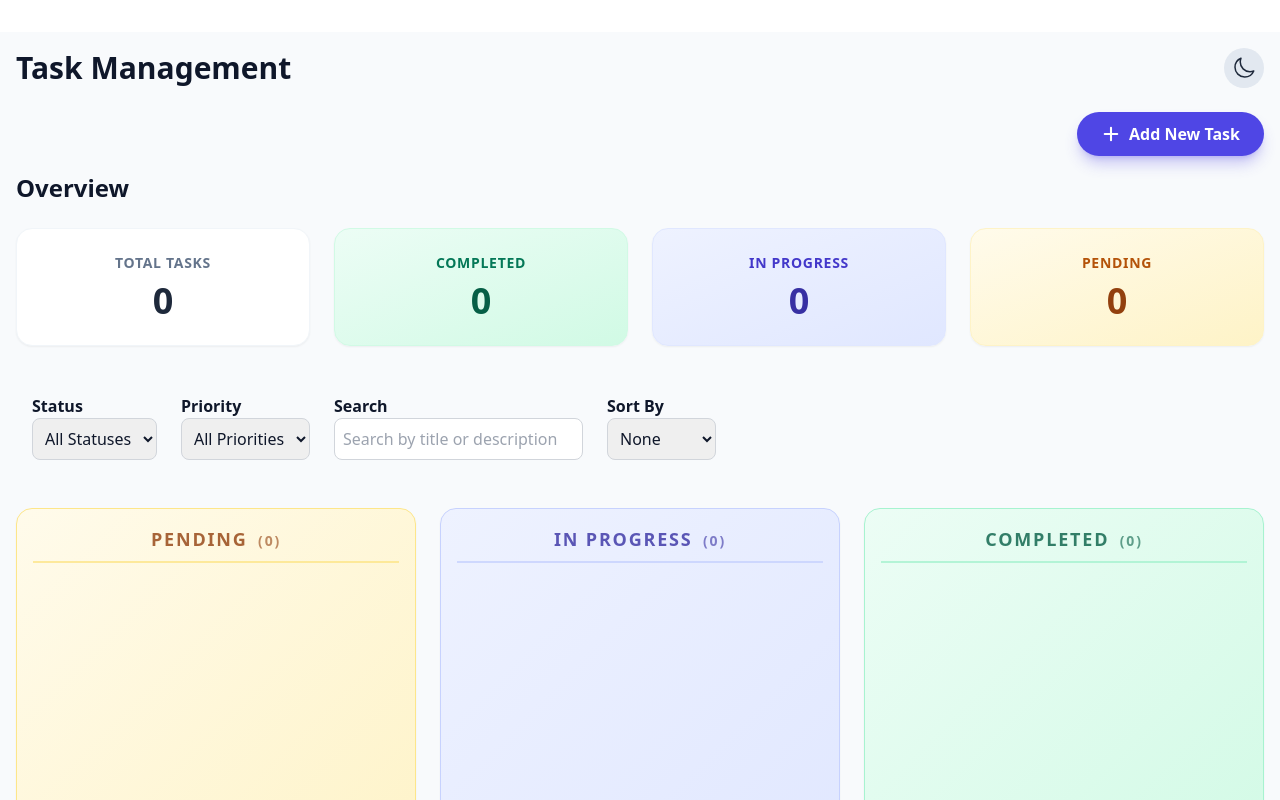
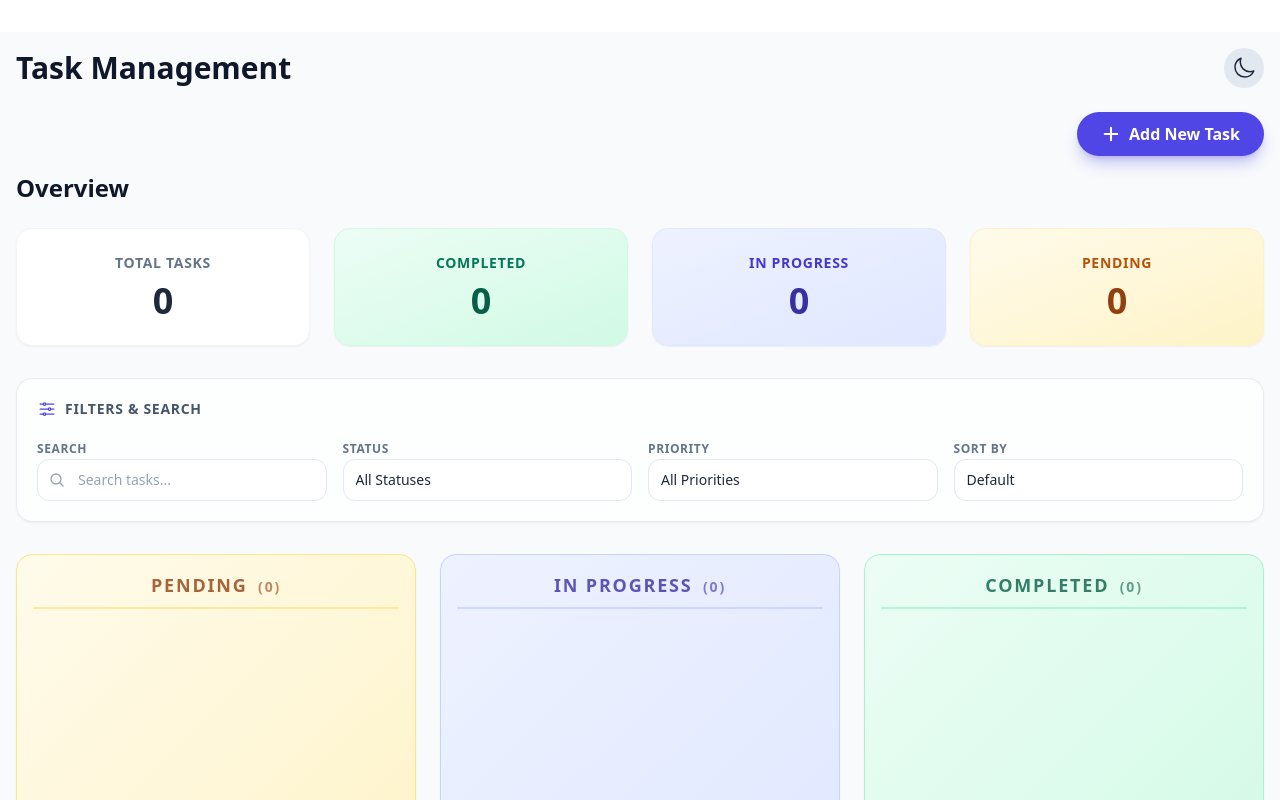
Before and after one commit to baldemoussa/Lists-Keys-and-Conditionals, a React (Vite) app: page / in a window 1280 px wide. Shown: the top 800 px of the page. Built offline with nearby package versions, Linux system fonts and the light colour scheme.

Commit message:
feat: implement task management components, including drag-and-drop support, task filtering, and application state initialization.

```diff
--- a/package.json
+++ b/package.json
@@ -15,6 +15,7 @@
     "@dnd-kit/sortable": "^10.0.0",
     "@dnd-kit/utilities": "^3.2.2",
     "@heroicons/react": "^2.2.0",
+    "motion": "^13.2.0",
     "react": "^19.2.8",
     "react-dom": "^19.2.8",
     "uuid": "^14.0.2"
--- a/src/App.tsx
+++ b/src/App.tsx
@@ -106,7 +106,7 @@ function App() {
         )}
 
         <Dashboard tasks={tasks} isDarkMode={isDarkMode} />
-        <TaskFilter onFilterChange={setFilters} />
+        <TaskFilter onFilterChange={setFilters} isDarkMode={isDarkMode} />
 
         <TaskList tasks={displayTasks}
           onStatusChange={handleStatusChange}
--- a/src/components/TaskFilter/TaskFilter.tsx
+++ b/src/components/TaskFilter/TaskFilter.tsx
@@ -1,7 +1,7 @@
 import { useState } from 'react';
 import type { TaskFilterProps, TaskStatus, TaskPriority, SortCriteria } from '../../types';
 
-function TaskFilter({ onFilterChange }: TaskFilterProps) {
+function TaskFilter({ onFilterChange, isDarkMode }: TaskFilterProps) {
   const [status, setStatus] = useState<TaskStatus | 'all'>('all');
   const [priority, setPriority] = useState<TaskPriority | 'all'>('all');
   const [searchWord, setSearchWord] = useState<string>('');
@@ -70,63 +70,91 @@ function TaskFilter({ onFilterChange }: TaskFilterProps) {
     });
   };
 
+  const labelClass = `text-xs font-semibold uppercase tracking-wider mb-1.5 ${isDarkMode ? 'text-slate-400' : 'text-slate-500'}`;
+  const selectClass = `w-full px-3 py-2.5 rounded-xl border text-sm font-medium appearance-none cursor-pointer
+    transition-all duration-200 outline-none
+    ${isDarkMode
+      ? 'bg-slate-800/80 border-slate-700 text-slate-100 focus:border-indigo-500 focus:ring-2 focus:ring-indigo-500/20'
+      : 'bg-white border-slate-200 text-slate-800 focus:border-indigo-500 focus:ring-2 focus:ring-indigo-500/20 hover:border-slate-300'}`;
+  const inputClass = `w-full pl-10 pr-4 py-2.5 rounded-xl border text-sm font-medium
+    transition-all duration-200 outline-none
+    ${isDarkMode
+      ? 'bg-slate-800/80 border-slate-700 text-slate-100 placeholder:text-slate-500 focus:border-indigo-500 focus:ring-2 focus:ring-indigo-500/20'
+      : 'bg-white border-slate-200 text-slate-800 placeholder:text-slate-400 focus:border-indigo-500 focus:ring-2 focus:ring-indigo-500/20 hover:border-slate-300'}`;
+
+  const hasActiveFilters = status !== 'all' || priority !== 'all' || searchWord !== '' || sort !== 'none';
+
   return (
-    <>
-      <div className="flex gap-6 p-4 mb-4">
+    <div className={`rounded-2xl border p-5 mb-6 transition-colors duration-300 ${
+      isDarkMode
+        ? 'bg-slate-800/50 border-slate-700/50 backdrop-blur-sm'
+        : 'bg-white/70 border-slate-200/80 backdrop-blur-sm shadow-sm'
+    }`}>
+      {/* Header */}
+      <div className="flex items-center gap-2 mb-4">
+        <svg xmlns="http://www.w3.org/2000/svg" fill="none" viewBox="0 0 24 24" strokeWidth={1.5} stroke="currentColor"
+          className={`w-5 h-5 ${isDarkMode ? 'text-indigo-400' : 'text-indigo-600'}`}>
+          <path strokeLinecap="round" strokeLinejoin="round" d="M10.5 6h9.75M10.5 6a1.5 1.5 0 1 1-3 0m3 0a1.5 1.5 0 1 0-3 0M3.75 6H7.5m3 12h9.75m-9.75 0a1.5 1.5 0 0 1-3 0m3 0a1.5 1.5 0 0 0-3 0m-3.75 0H7.5m9-6h3.75m-3.75 0a1.5 1.5 0 0 1-3 0m3 0a1.5 1.5 0 0 0-3 0m-9.75 0h9.75" />
+        </svg>
+        <h3 className={`text-sm font-bold uppercase tracking-wider ${isDarkMode ? 'text-slate-300' : 'text-slate-600'}`}>
+          Filters & Search
+        </h3>
+        {hasActiveFilters && (
+          <span className={`ml-auto text-xs font-medium px-2 py-0.5 rounded-full ${
+            isDarkMode ? 'bg-indigo-500/20 text-indigo-300' : 'bg-indigo-50 text-indigo-600'
+          }`}>
+            Active
+          </span>
+        )}
+      </div>
+
+      {/* Filter Grid */}
+      <div className="grid grid-cols-1 sm:grid-cols-2 lg:grid-cols-4 gap-4">
+        {/* Search */}
+        <div className="sm:col-span-2 lg:col-span-1">
+          <label htmlFor="task-Search" className={labelClass}>Search</label>
+          <div className="relative">
+            <svg xmlns="http://www.w3.org/2000/svg" fill="none" viewBox="0 0 24 24" strokeWidth={2} stroke="currentColor"
+              className={`w-4 h-4 absolute left-3 top-1/2 -translate-y-1/2 ${isDarkMode ? 'text-slate-500' : 'text-slate-400'}`}>
+              <path strokeLinecap="round" strokeLinejoin="round" d="m21 21-5.197-5.197m0 0A7.5 7.5 0 1 0 5.196 5.196a7.5 7.5 0 0 0 10.607 10.607Z" />
+            </svg>
+            <input
+              id="task-Search"
+              value={searchWord}
+              placeholder="Search tasks..."
+              onChange={handleSearchChange}
+              className={inputClass}
+            />
+          </div>
+        </div>
+
+        {/* Status */}
         <div>
-        <div className="flex flex-col">
-          <label htmlFor="task-Status" className="font-bold">Status</label>
-          <select
-            id="task-Status"
-            value={status}
-            onChange={handleStatusChange}
-            className="border border-gray-300 rounded-lg p-2 w-full"
-          >
+          <label htmlFor="task-Status" className={labelClass}>Status</label>
+          <select id="task-Status" value={status} onChange={handleStatusChange} className={selectClass}>
             <option value="all">All Statuses</option>
             <option value="pending">Pending</option>
             <option value="in-progress">In Progress</option>
             <option value="completed">Completed</option>
           </select>
         </div>
-      </div>
 
-      <div>
-        <div className="flex flex-col">
-          <label htmlFor="task-Priority" className="font-bold">Priority</label>
-          <select
-            id="task-Priority"
-            value={priority}
-            onChange={handlePriorityChange}
-            className="border border-gray-300 rounded-lg p-2 w-full"
-          >
+        {/* Priority */}
+        <div>
+          <label htmlFor="task-Priority" className={labelClass}>Priority</label>
+          <select id="task-Priority" value={priority} onChange={handlePriorityChange} className={selectClass}>
             <option value="all">All Priorities</option>
             <option value="high">High</option>
             <option value="medium">Medium</option>
             <option value="low">Low</option>
           </select>
         </div>
-      </div>
-      <div>
-        <div className="flex flex-col justify-between">
-          <label htmlFor="task-Search" className="font-bold">Search</label>
-          <input
-            id="task-Search"
-            placeholder='Search by title or description'
-            onChange={handleSearchChange}
-            className="border border-gray-300 rounded-lg p-2 w-full"
-          />
-        </div>
-      </div>
-      <div>
-        <div className="flex flex-col justify-between">
-          <label htmlFor="task-Sort" className="font-bold">Sort By</label>
-          <select
-            id="task-Sort"
-            value={sort}
-            onChange={handleSortChange}
-            className="border border-gray-300 rounded-lg p-2 w-full"
-          >
-            <option value="none">None</option>
+
+        {/* Sort */}
+        <div>
+          <label htmlFor="task-Sort" className={labelClass}>Sort By</label>
+          <select id="task-Sort" value={sort} onChange={handleSortChange} className={selectClass}>
+            <option value="none">Default</option>
             <option value="Title">Title</option>
             <option value="Due-Date">Due Date</option>
             <option value="Status">Status</option>
@@ -134,37 +162,58 @@ function TaskFilter({ onFilterChange }: TaskFilterProps) {
           </select>
         </div>
       </div>
-    </div>
-      {/* Active Filter Indicators */}
-      {(status !== 'all' || priority !== 'all' || searchWord !== '' || sort !== 'none') && (
-        <div className="flex gap-2 mt-4 flex-wrap w-full px-4 mb-4">
+
+      {/* Active Filter Chips */}
+      {hasActiveFilters && (
+        <div className="flex gap-2 mt-4 flex-wrap items-center">
+          <span className={`text-xs font-medium ${isDarkMode ? 'text-slate-500' : 'text-slate-400'}`}>Active:</span>
           {status !== 'all' && (
-            <span className="bg-blue-100 text-blue-800 text-xs font-semibold px-2.5 py-0.5 rounded flex items-center">
+            <button onClick={() => clearFilter('status')}
+              className={`inline-flex items-center gap-1 text-xs font-semibold px-2.5 py-1 rounded-full transition-all duration-200 hover:scale-105 ${
+                isDarkMode ? 'bg-blue-500/20 text-blue-300 hover:bg-blue-500/30' : 'bg-blue-50 text-blue-700 hover:bg-blue-100'
+              }`}>
               Status: {status}
-              <button onClick={() => clearFilter('status')} className="ml-1.5 text-blue-800 hover:text-blue-900 focus:outline-none">&times;</button>
-            </span>
+              <svg xmlns="http://www.w3.org/2000/svg" fill="none" viewBox="0 0 24 24" strokeWidth={2.5} stroke="currentColor" className="w-3 h-3">
+                <path strokeLinecap="round" strokeLinejoin="round" d="M6 18 18 6M6 6l12 12" />
+              </svg>
+            </button>
           )}
           {priority !== 'all' && (
-            <span className="bg-purple-100 text-purple-800 text-xs font-semibold px-2.5 py-0.5 rounded flex items-center">
+            <button onClick={() => clearFilter('priority')}
+              className={`inline-flex items-center gap-1 text-xs font-semibold px-2.5 py-1 rounded-full transition-all duration-200 hover:scale-105 ${
+                isDarkMode ? 'bg-purple-500/20 text-purple-300 hover:bg-purple-500/30' : 'bg-purple-50 text-purple-700 hover:bg-purple-100'
+              }`}>
               Priority: {priority}
-              <button onClick={() => clearFilter('priority')} className="ml-1.5 text-purple-800 hover:text-purple-900 focus:outline-none">&times;</button>
-            </span>
+              <svg xmlns="http://www.w3.org/2000/svg" fill="none" viewBox="0 0 24 24" strokeWidth={2.5} stroke="currentColor" className="w-3 h-3">
+                <path strokeLinecap="round" strokeLinejoin="round" d="M6 18 18 6M6 6l12 12" />
+              </svg>
+            </button>
           )}
           {searchWord !== '' && (
-            <span className="bg-green-100 text-green-800 text-xs font-semibold px-2.5 py-0.5 rounded flex items-center">
-              Search: "{searchWord}"
-              <button onClick={() => clearFilter('search')} className="ml-1.5 text-green-800 hover:text-green-900 focus:outline-none">&times;</button>
-            </span>
+            <button onClick={() => clearFilter('search')}
+              className={`inline-flex items-center gap-1 text-xs font-semibold px-2.5 py-1 rounded-full transition-all duration-200 hover:scale-105 ${
+                isDarkMode ? 'bg-emerald-500/20 text-emerald-300 hover:bg-emerald-500/30' : 'bg-emerald-50 text-emerald-700 hover:bg-emerald-100'
+              }`}>
+              "{searchWord}"
+              <svg xmlns="http://www.w3.org/2000/svg" fill="none" viewBox="0 0 24 24" strokeWidth={2.5} stroke="currentColor" className="w-3 h-3">
+                <path strokeLinecap="round" strokeLinejoin="round" d="M6 18 18 6M6 6l12 12" />
+              </svg>
+            </button>
           )}
           {sort !== 'none' && (
-            <span className="bg-orange-100 text-orange-800 text-xs font-semibold px-2.5 py-0.5 rounded flex items-center">
+            <button onClick={() => clearFilter('sort')}
+              className={`inline-flex items-center gap-1 text-xs font-semibold px-2.5 py-1 rounded-full transition-all duration-200 hover:scale-105 ${
+                isDarkMode ? 'bg-amber-500/20 text-amber-300 hover:bg-amber-500/30' : 'bg-amber-50 text-amber-700 hover:bg-amber-100'
+              }`}>
               Sort: {sort}
-              <button onClick={() => clearFilter('sort')} className="ml-1.5 text-orange-800 hover:text-orange-900 focus:outline-none">&times;</button>
-            </span>
+              <svg xmlns="http://www.w3.org/2000/svg" fill="none" viewBox="0 0 24 24" strokeWidth={2.5} stroke="currentColor" className="w-3 h-3">
+                <path strokeLinecap="round" strokeLinejoin="round" d="M6 18 18 6M6 6l12 12" />
+              </svg>
+            </button>
           )}
         </div>
       )}
-    </>
+    </div>
   );
 }
 
--- a/src/components/TaskList/TaskItem.tsx
+++ b/src/components/TaskList/TaskItem.tsx
@@ -24,7 +24,9 @@ function TaskItem({ task, onStatusChange, onDelete, onEdit }: TaskItemProps) {
             style={style}
             {...attributes}
             {...listeners}
-            className="flex flex-col justify-between gap-3 p-4 rounded-xl border border-slate-200 dark:border-slate-700 shadow-sm bg-white dark:bg-slate-800 hover:shadow-md hover:border-slate-300 dark:hover:border-slate-600 transition-all cursor-grab active:cursor-grabbing"
+            className="flex flex-col justify-between gap-3 p-4 rounded-xl border border-slate-200 dark:border-slate-700
+                        shadow-sm bg-white dark:bg-slate-600 hover:shadow-md hover:border-slate-300
+                        dark:hover:border-slate-600 transition-all cursor-grab active:cursor-grabbing"
         >
             <div className="flex justify-between items-start gap-2">
                 <h3 className="text-lg font-bold text-slate-800 dark:text-slate-100 break-words leading-tight">{task.title}</h3>
--- a/src/types/index.ts
+++ b/src/types/index.ts
@@ -26,11 +26,13 @@ export interface TaskItemProps {
 }
 
 export interface TaskFilterProps {
+  isDarkMode: boolean;
   onFilterChange: (filters: {
     status?: TaskStatus;
     priority?: TaskPriority;
     text?: string;
     sort?: SortCriteria;
+    mode?: 'light' | 'dark';
   }) => void;
 }
 
```
Also changed, not shown: 1 other file (tests, documents, lock files or other folders).
